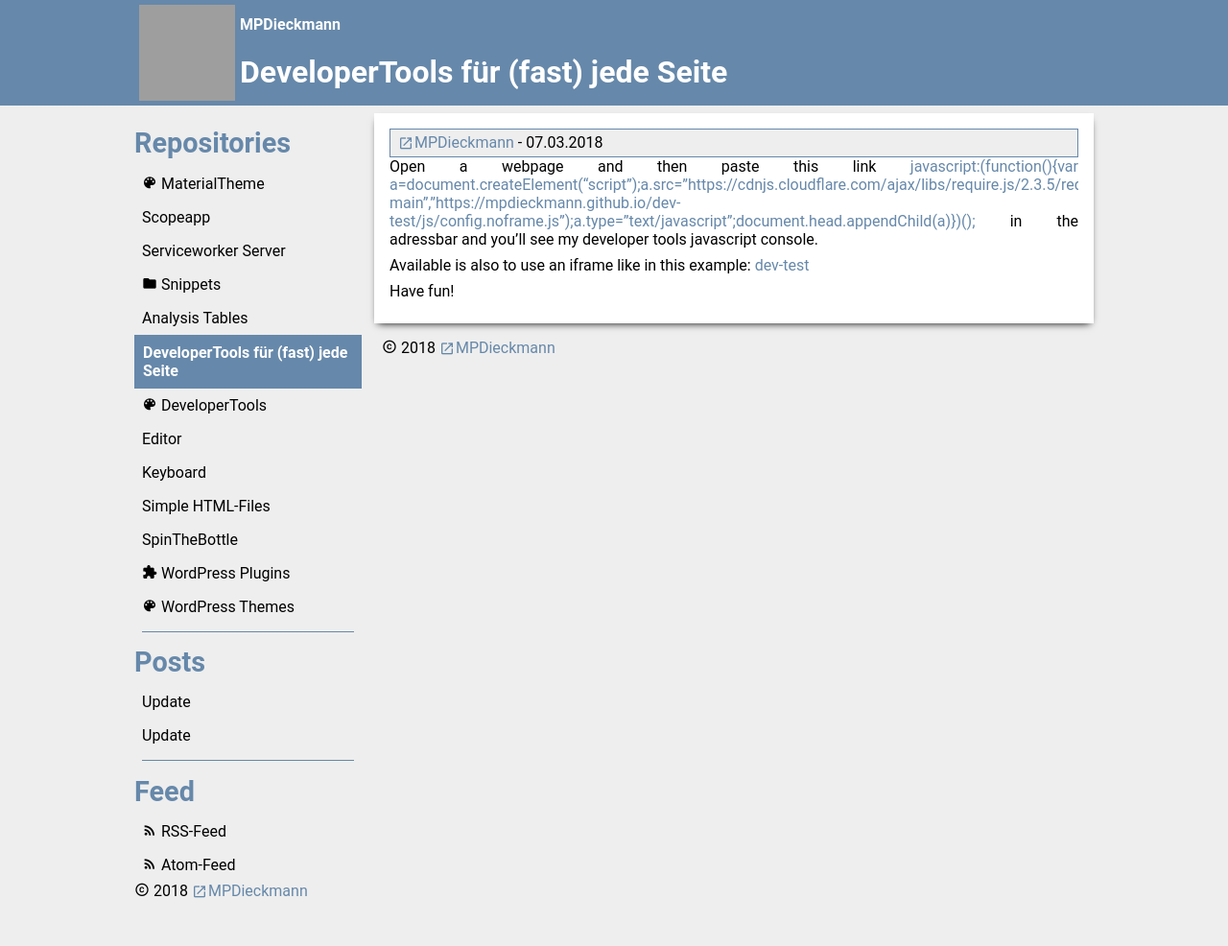
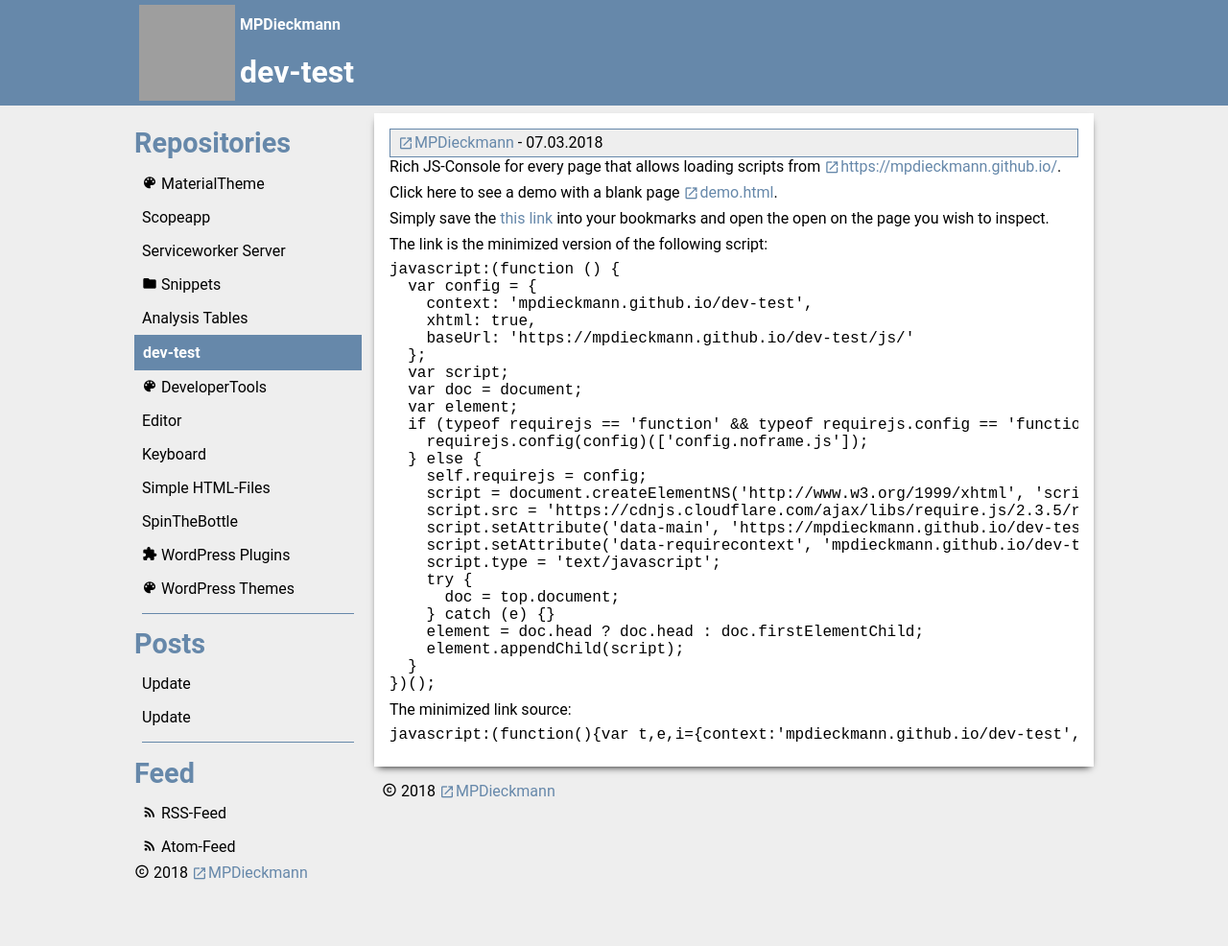
Before and after one commit to MPDieckmann/mpdieckmann.github.io, a Jekyll site: the page built from _repositories/developerTools.md, in a window 1280 px wide. Shown: the whole page at 96% size. Built offline with Jekyll 4.4.1, drawn with Linux system fonts in a browser that asks for light colours; some web fonts are replaced; grey boxes are pictures that could not be loaded.

Commit message:
Update developerTools.md

````diff
--- a/_repositories/developerTools.md
+++ b/_repositories/developerTools.md
@@ -1,9 +1,42 @@
 ---
-title: DeveloperTools für (fast) jede Seite
+title: dev-test
 ---
+Rich JS-Console for every page that allows loading scripts from <https://mpdieckmann.github.io/>.
 
-Open a webpage and then paste this link [javascript:(function(){var a=document.createElement("script");a.src="https://cdnjs.cloudflare.com/ajax/libs/require.js/2.3.5/require.js";a.setAttribute("data-main","https://mpdieckmann.github.io/dev-test/js/config.noframe.js");a.type="text/javascript";document.head.appendChild(a)})();](javascript:(function(){var a=document.createElement("script");a.src="https://cdnjs.cloudflare.com/ajax/libs/require.js/2.3.5/require.js";a.setAttribute("data-main","https://mpdieckmann.github.io/dev-test/js/config.noframe.js");a.type="text/javascript";document.head.appendChild(a)})();) in the adressbar and you'll see my developer tools javascript console.
+Click here to see a demo with a blank page [demo.html](https://mpdieckmann.github.io/dev-test/demo.html).
 
-Available is also to use an iframe like in this example: [dev-test](dev-test)
+Simply save the <a href="javascript:(function(){var t,e,i={context:'mpdieckmann.github.io/dev-test',xhtml:!0,baseUrl:'https://mpdieckmann.github.io/dev-test/js/'},n=document;if('function'==typeof requirejs&&'function'==typeof requirejs.config)requirejs.config(i)(['config.noframe.js']);else{self.requirejs=i,t=document.createElementNS('http://www.w3.org/1999/xhtml','script'),t.src='https://cdnjs.cloudflare.com/ajax/libs/require.js/2.3.5/require.js',t.setAttribute('data-main','https://mpdieckmann.github.io/dev-test/js/config.noframe.js'),t.setAttribute('data-requirecontext','mpdieckmann.github.io/dev-test'),t.type='text/javascript';try{n=top.document}catch(r){}e=n.head?n.head:n.firstElementChild,e.appendChild(t)}})()">this link</a> into your bookmarks and open the open on the page you wish to inspect.
 
-Have fun!
+The link is the minimized version of the following script:
+```javascript
+javascript:(function () {
+  var config = {
+    context: 'mpdieckmann.github.io/dev-test',
+    xhtml: true,
+    baseUrl: 'https://mpdieckmann.github.io/dev-test/js/'
+  };
+  var script;
+  var doc = document;
+  var element;
+  if (typeof requirejs == 'function' && typeof requirejs.config == 'function') {
+    requirejs.config(config)(['config.noframe.js']);
+  } else {
+    self.requirejs = config;
+    script = document.createElementNS('http://www.w3.org/1999/xhtml', 'script');
+    script.src = 'https://cdnjs.cloudflare.com/ajax/libs/require.js/2.3.5/require.min.js';
+    script.setAttribute('data-main', 'https://mpdieckmann.github.io/dev-test/js/config.noframe.js');
+    script.setAttribute('data-requirecontext', 'mpdieckmann.github.io/dev-test');
+    script.type = 'text/javascript';
+    try {
+      doc = top.document;
+    } catch (e) {}
+    element = doc.head ? doc.head : doc.firstElementChild;
+    element.appendChild(script);
+  }
+})();
+```
+
+The minimized link source:
+```javascript
+javascript:(function(){var t,e,i={context:'mpdieckmann.github.io/dev-test',xhtml:!0,baseUrl:'https://mpdieckmann.github.io/dev-test/js/'},n=document;if('function'==typeof requirejs&&'function'==typeof requirejs.config)requirejs.config(i)(['config.noframe.js']);else{self.requirejs=i,t=document.createElementNS('http://www.w3.org/1999/xhtml','script'),t.src='https://cdnjs.cloudflare.com/ajax/libs/require.js/2.3.5/require.min.js',t.setAttribute('data-main','https://mpdieckmann.github.io/dev-test/js/config.noframe.js'),t.setAttribute('data-requirecontext','mpdieckmann.github.io/dev-test'),t.type='text/javascript';try{n=top.document}catch(r){}e=n.head?n.head:n.firstElementChild,e.appendChild(t)}})()
+```
````
